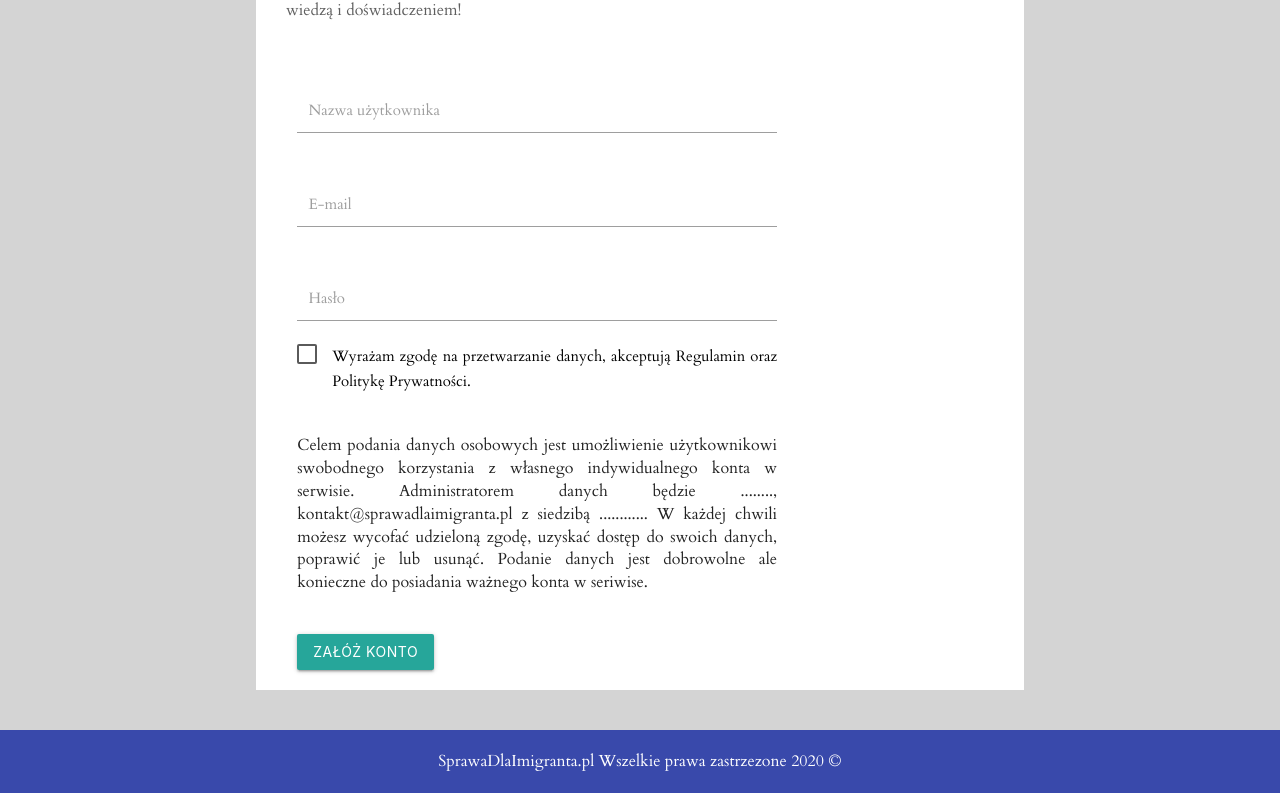
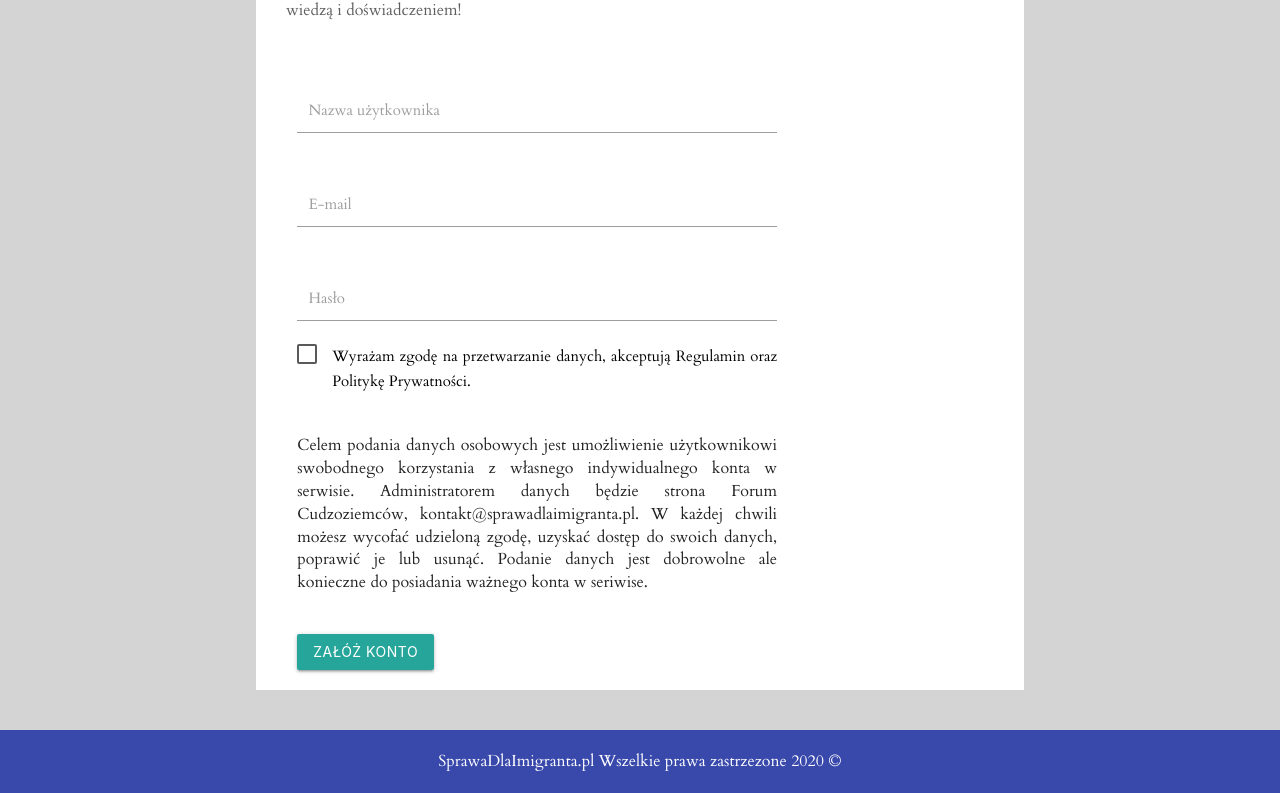
Before and after one commit to sholaris/forum-cudzoziemcow, a Next.js app: page /register in a window 1280 px wide. Shown: the part 629-1422 px from the top of the page. Built offline with nearby package versions, Linux system fonts and the light colour scheme; no server answers.

Commit message:
Spelling deleted

```diff
--- a/components/Register/RegistryForm.js
+++ b/components/Register/RegistryForm.js
@@ -146,11 +146,11 @@ const RegistryForm = () => {
             <p className="agreement-desc">
               Celem podania danych osobowych jest umożliwienie użytkownikowi
               swobodnego korzystania z własnego indywidualnego konta w serwisie.
-              Administratorem danych będzie ........,
-              kontakt@sprawadlaimigranta.pl z siedzibą ............ W każdej
-              chwili możesz wycofać udzieloną zgodę, uzyskać dostęp do swoich
-              danych, poprawić je lub usunąć. Podanie danych jest dobrowolne ale
-              konieczne do posiadania ważnego konta w seriwise.
+              Administratorem danych będzie strona Forum Cudzoziemców,
+              kontakt@sprawadlaimigranta.pl. W każdej chwili możesz wycofać
+              udzieloną zgodę, uzyskać dostęp do swoich danych, poprawić je lub
+              usunąć. Podanie danych jest dobrowolne ale konieczne do posiadania
+              ważnego konta w seriwise.
             </p>
           </Row>
 
```
Also changed, not shown: components/Home/Filters.js (+0 -7 lines).
